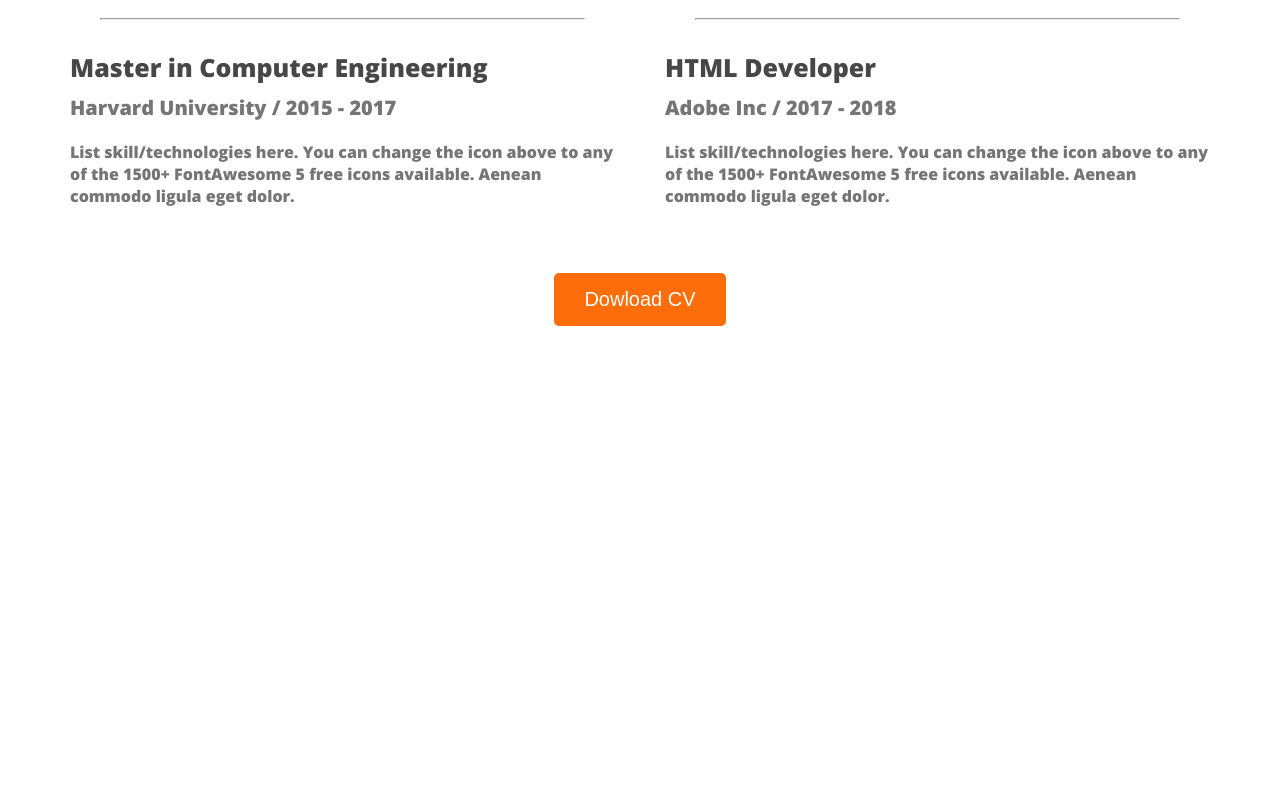
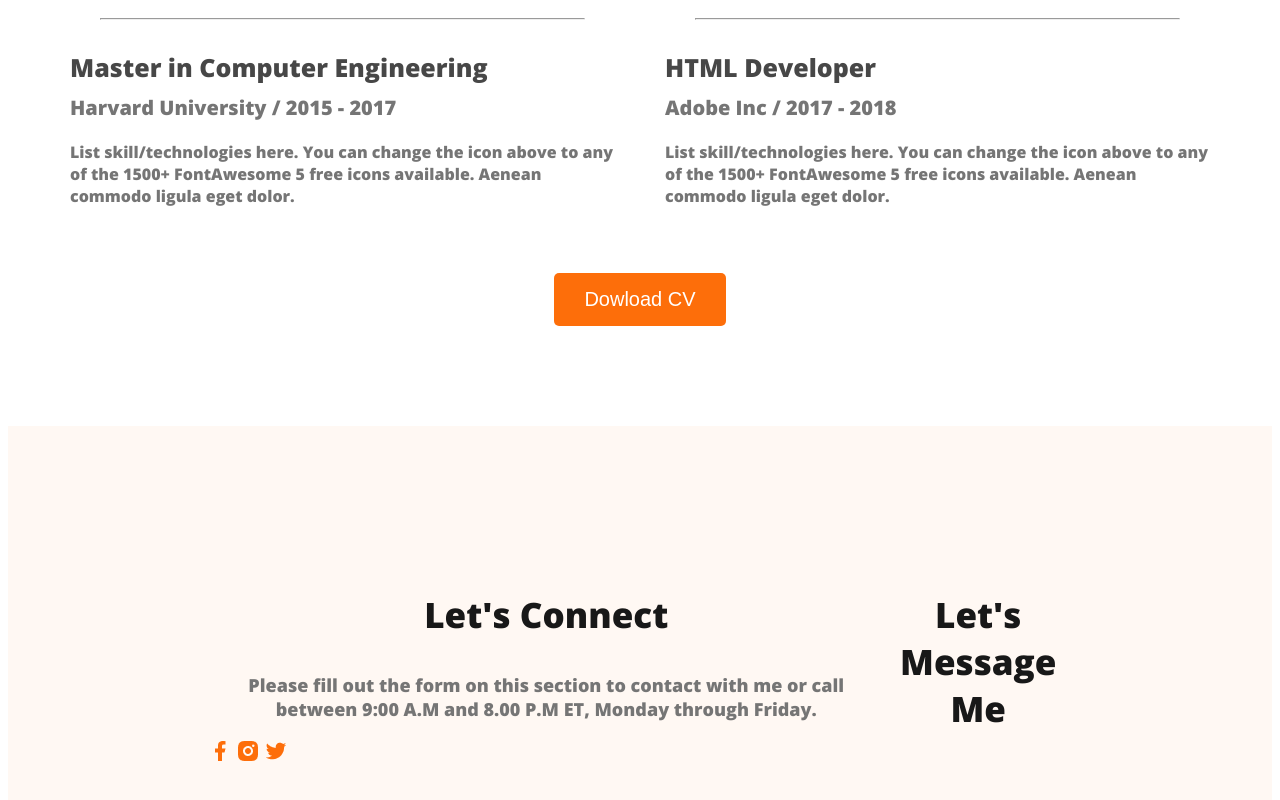
Before and after one commit to farha12345678/-developer-portfolio, a plain HTML site: page index.html in a window 1280 px wide. Shown: the part 2920-3720 px from the top of the page. Before the commit the page ends 3254 px from the top, so only its background shows below. Drawn offline with nearby package versions, Linux system fonts and the light colour scheme.

Commit message:
basic footer

```diff
--- a/index.html
+++ b/index.html
@@ -155,6 +155,19 @@
 
     </main>
     <footer>
+        <div class="footer-column">
+            <h3 class="section-title">Let's Connect</h3>
+            <p class="section-description">Please fill out the form on this section to contact with me or call between 9:00 A.M and 8.00 P.M ET, Monday through Friday.</p>
+            <div class="social-links"></div>
+            <a href=""><img src="images/icons/facebook.png" alt=""></a>
+            <a href=""><img src="images/icons/insta.png" alt=""></a>
+            <a href=""><img src="images/icons/twitter.png" alt=""></a>
+            </div>
+
+        <div class="footer-column">
+            <h3 class="section-title">Let's Message Me</h3>
+        </div>
+
 
     </footer>
 </body>
--- a/styles/portfolio.css
+++ b/styles/portfolio.css
@@ -208,3 +208,9 @@
     text-align: center;
     margin-top: 50px;
  }
+ footer{
+    display: flex;
+    background: #FFF8F3;
+    margin-top: 100px;
+    padding: 130px 200px;
+ }
```
